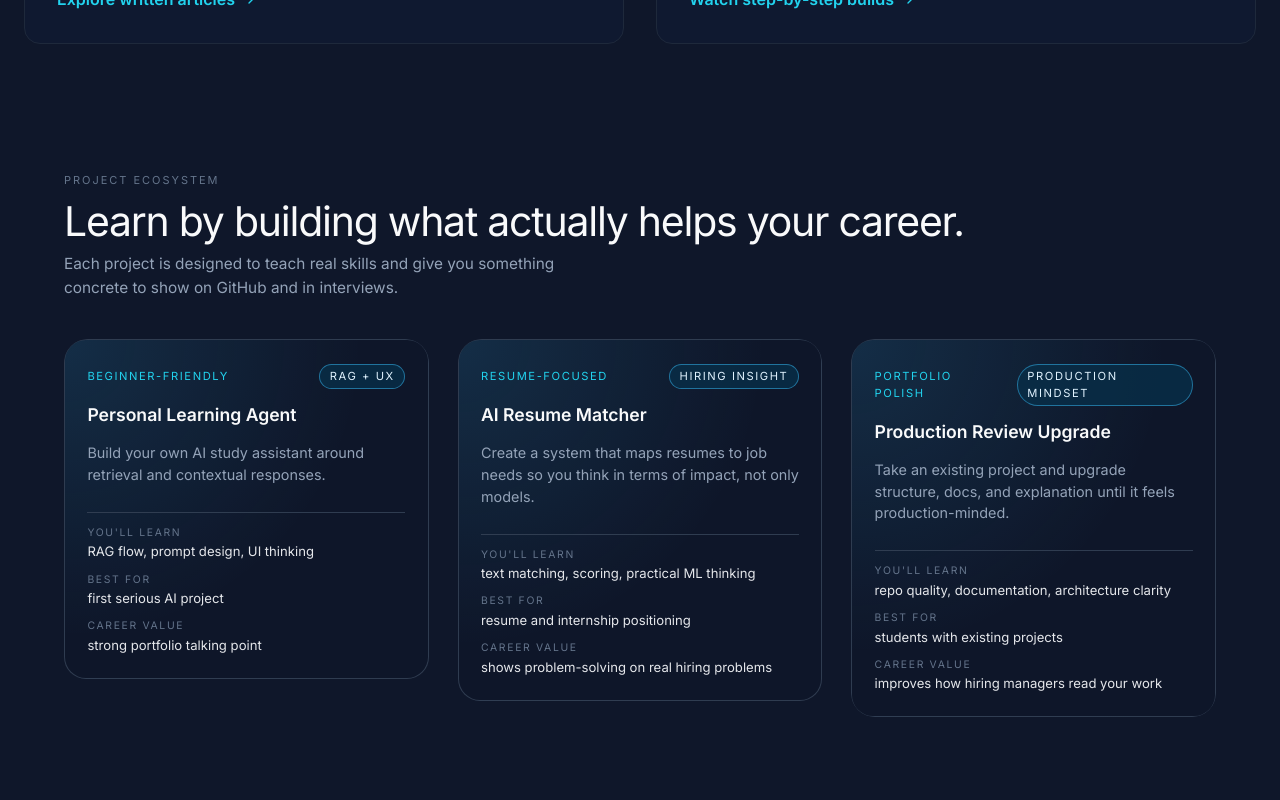
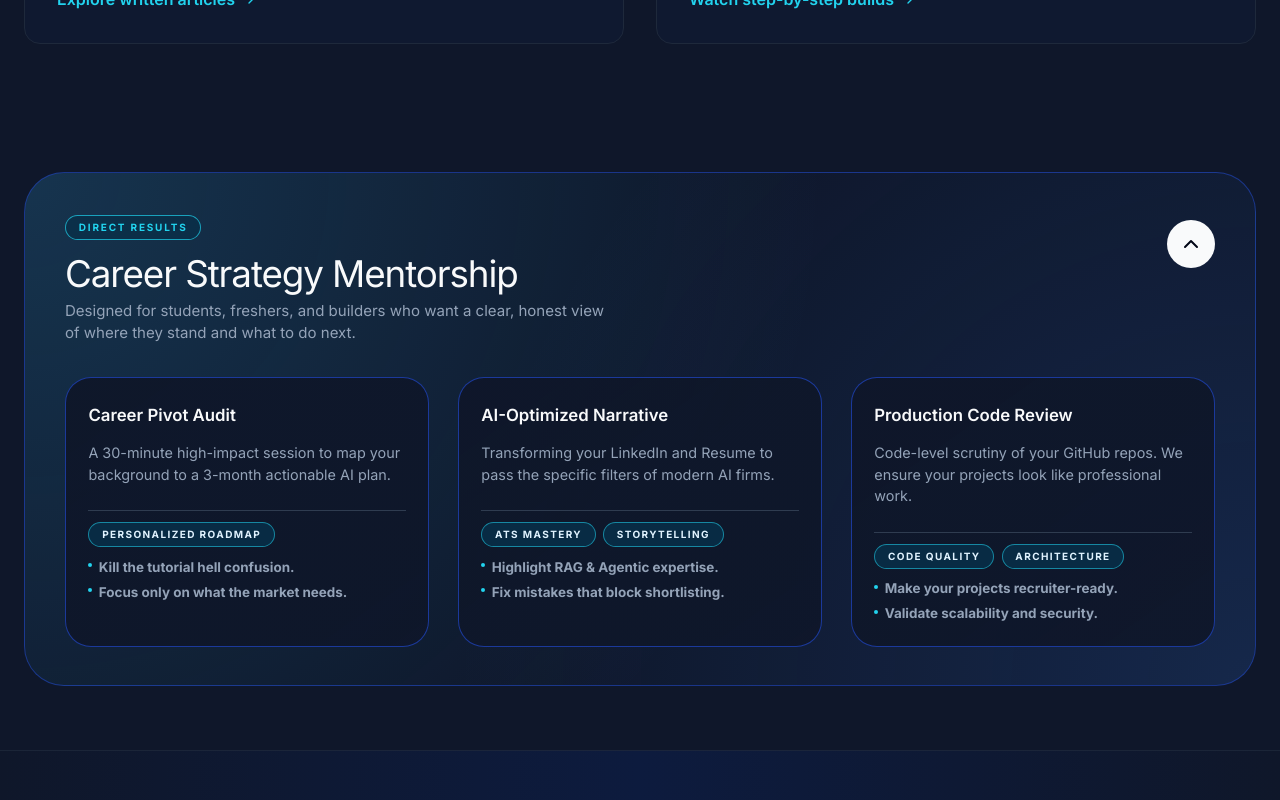
Before and after one commit to RzLetsCode/portfolio, a Next.js app: page / in a window 1280 px wide. Shown: the part 3960-4760 px from the top of the page. Built offline with nearby package versions, Linux system fonts and the light colour scheme.

Commit message:
Remove Projects section and update navigation link

```diff
--- a/app/page.tsx
+++ b/app/page.tsx
@@ -29,10 +29,8 @@ import {
 // Section components
 import Hero from '../components/Hero';
 import Journey from '../components/Journey';
-import Projects from '../components/Projects';
 import Audience from '../components/Audience';
 import Mentorship from '../components/Mentorship';
-
 
 export default function Home() {
   const [openAccordion, setOpenAccordion] = useState<string | null>(null);
@@ -48,7 +46,7 @@ export default function Home() {
   const navItems = [
     { label: 'About', href: '#about', external: false },
     { label: 'Roadmaps & Resources', href: '/resources/', external: false, dynamicPage: true },
-    { label: 'Projects', href: '#projects', external: false },
+    { label: 'Projects', href: '/projects/', external: false, dynamicPage: true },
     { label: 'Tech Blog', href: '/blog/', external: false, dynamicPage: true },
     { label: 'YouTube', href: '/youtube/', external: true },
     { label: 'Pricing', href: '/pricing/', external: false, dynamicPage: true },
@@ -220,11 +218,6 @@ export default function Home() {
           </div>
         </section>
 
-        {/* Projects */}
-        <section id="projects" style={{ scrollMarginTop: '70px' }}>
-          <Projects />
-        </section>
-
         {/* Mentorship */}
         <section id="youtube" style={{ scrollMarginTop: '70px' }}>
           <Mentorship />
@@ -251,8 +244,6 @@ export default function Home() {
             </Link>
           </div>
         </section>
-
-
 
         {/* CTA Section */}
         <section className="relative py-32 px-6 overflow-hidden">
```
